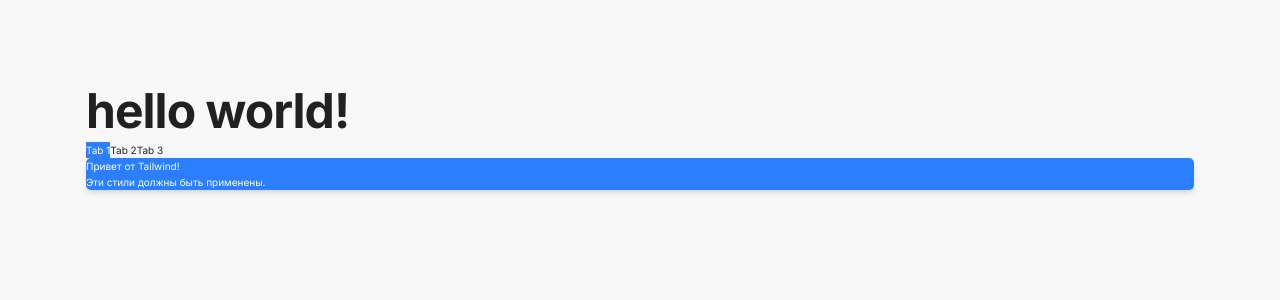
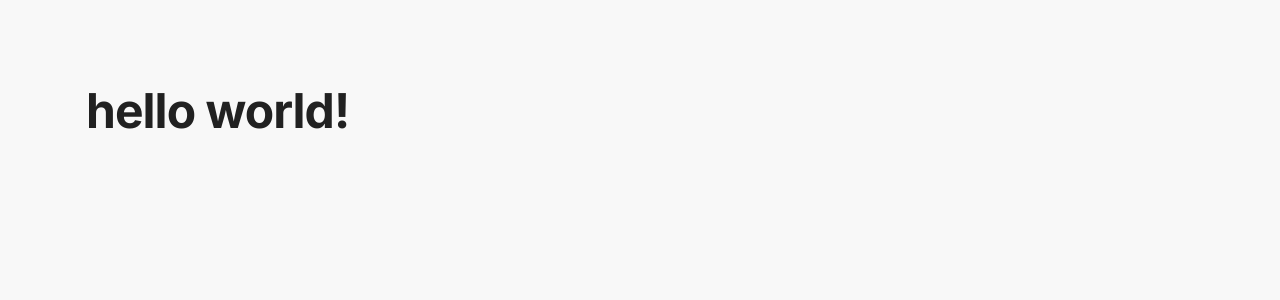
Before and after one commit to ianinazarenko/next-door, a Next.js app: page / in a window 1280 px wide. Shown: the top 300 px of the page. Built offline with nearby package versions, Linux system fonts and the light colour scheme.

Commit message:
refactor: Clean HomePage from tailwind testing lines

```diff
--- a/app/page.tsx
+++ b/app/page.tsx
@@ -6,23 +6,6 @@ export default function Home() {
         <div className={'page'}>
             <div className={'container'}>
                 <h1 className={'h1'}>hello world!</h1>
-
-                <div className={'tabs'}>
-                    <TabGroup>
-                        <TabList>
-                            <Tab className="data-hover:underline data-selected:bg-blue-500 data-selected:text-white">
-                                Tab 1
-                            </Tab>
-                            <Tab>Tab 2</Tab>
-                            <Tab>Tab 3</Tab>
-                        </TabList>
-                    </TabGroup>
-                </div>
-
-                <div className="bg-blue-500 text-white p-4 rounded-lg shadow-md">
-                    <h1 className="text-2xl font-bold">Привет от Tailwind!</h1>
-                    <p className="mt-2">Эти стили должны быть применены.</p>
-                </div>
             </div>
         </div>
     );
```
